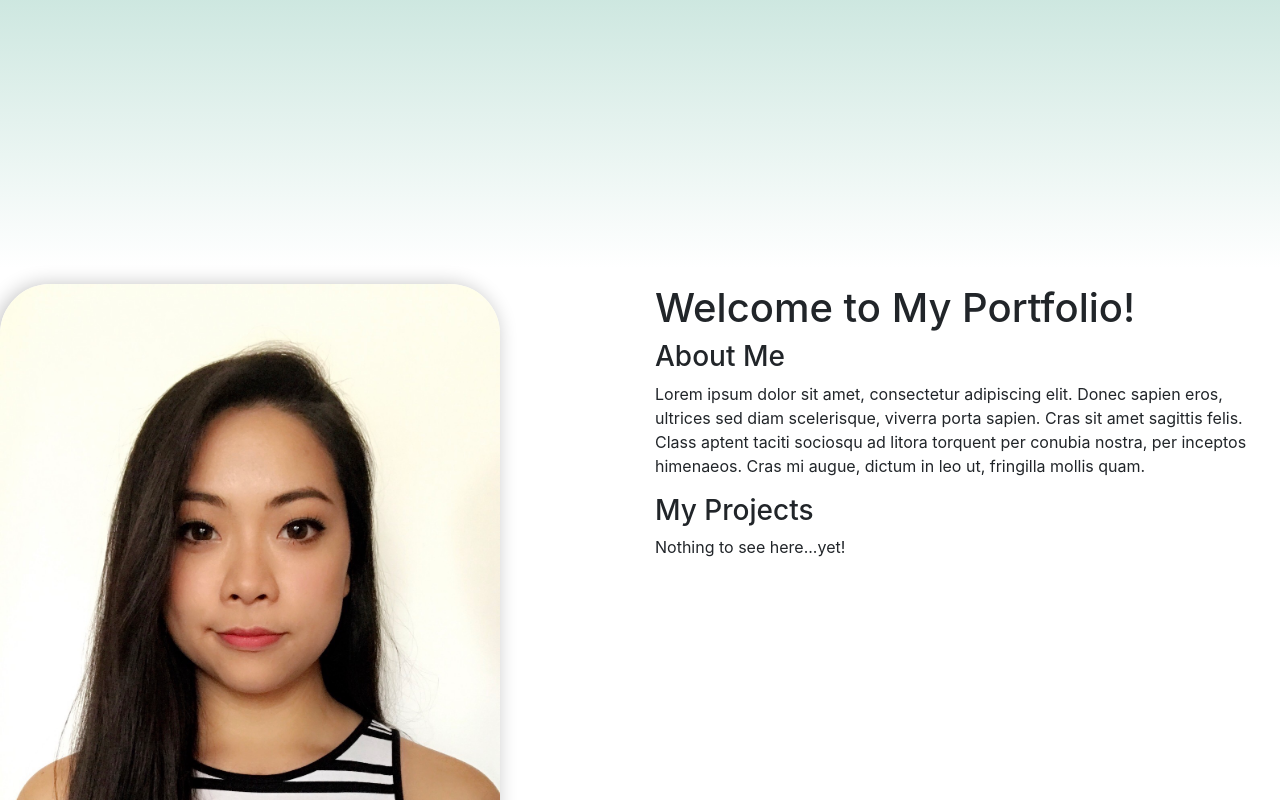
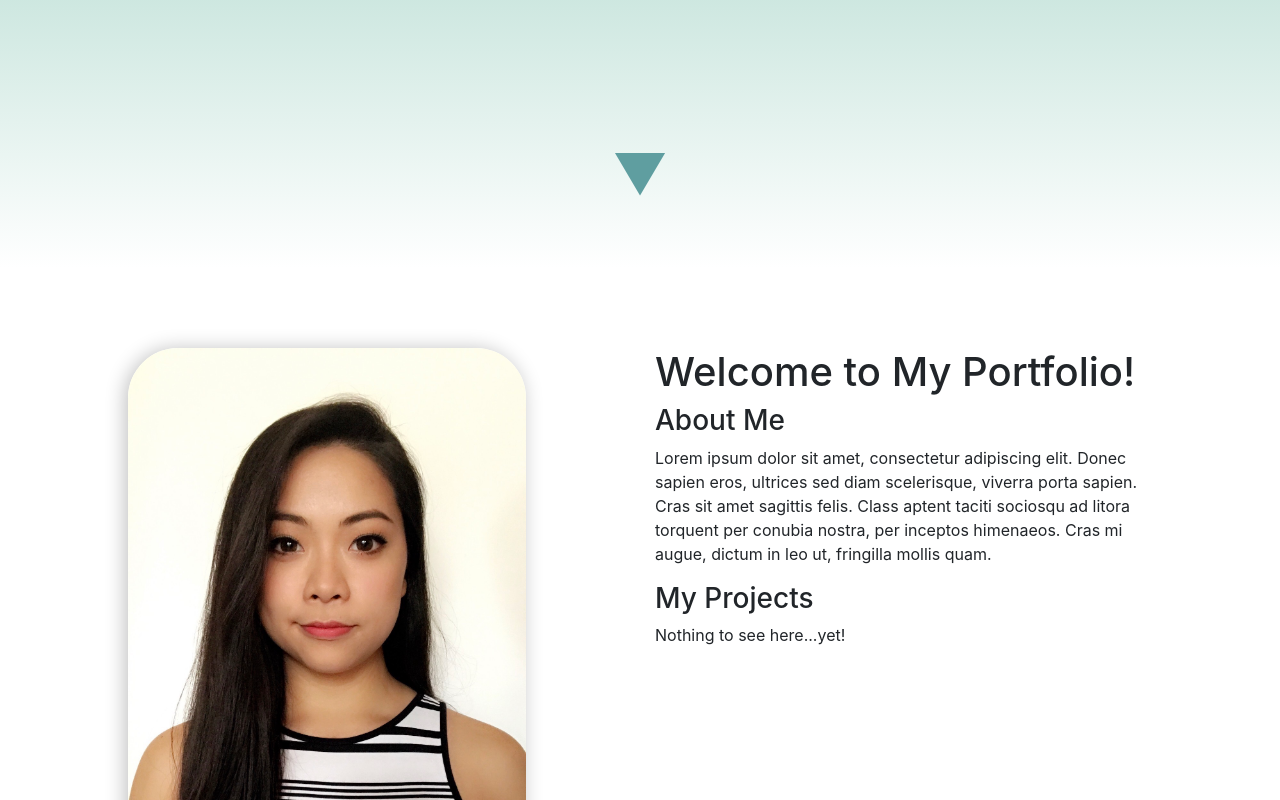
Before and after one commit to meo8/portfolio, a plain HTML site: page index.html in a window 1280 px wide. Shown: the part 580-1380 px from the top of the page. Drawn offline with nearby package versions, Linux system fonts and the light colour scheme.

Commit message:
Add anchor for scroll

```diff
--- a/index.html
+++ b/index.html
@@ -19,7 +19,7 @@
   <body>
     <!-- See: https://getbootstrap.com/docs/4.0/components/navbar/-->
     <nav class="navbar navbar-expand-sm navbar-light">
-      <div class="container">
+      <div class="container" id="buttonContainer">
 
         <a href="https://github.com/meo8" target="_blank"><img class="logo-mark" src="assets/images/github.png" alt="">
         </a>
@@ -49,33 +49,37 @@
     <header>
       <h1 id="full-name">MEO HUYNH</h1>
       <h2 id="sub-title">Full Stack Developer</h2>
-      <a href="#intro" id="home-icon">▼</a>
+      <a href="#background" id="homeIcon">▼</a>
     </header>
 
-    <div class="background">
+
+    <!-- Contains the lower half of the page -->
+    <a href="#" id="intro"></a>
+    <div id="background">
       <!-- The container contains the grid, which is where you will want to place all of your body content. The grid has 12 columns per row. One full row of content is 12 columns. 2 content columns are 6 each. 4 content columns are 3 per. And 6 content columns are 2 each. See: https://getbootstrap.com/docs/4.0/layout/overview/ -->
       <div class="row">
         <!-- This column takes up 50% of the page-->
         <div class="col-md-6 col-sm-12 mt-3 mb-3">
           <div id="myImage">
-            <!-- This is an image tag. Add a description of your image to the alt tag so that Google know what the image is. -->
             <img src="assets/images/portrait.JPG" alt="Meo Huynh Profile Image" >
           </div>
           <div id="myLinks">
-            <!-- This is a list group. Even though we are not using <ol>, <ul>, or <li> we can still create a list group using classes. See: https://getbootstrap.com/docs/4.0/components/list-group/-->
+            <!-- See: https://getbootstrap.com/docs/4.0/components/list-group/ -->
             <div class="list-group list-group-flush mt-2">
               <!-- These are list items. -->
               <a href="https://github.com/meo8" class="list-group-item list-group-item-action"><img class="logo-mark" src="assets/images/github.png" alt="">github.com/meo8
               </a>
+
               <a href="https://linkedin.com/in/yourName" target="_blank" class="list-group-item list-group-item-action"><img class="logo-mark" src="assets/images/linkedin.png" alt="">linkedin.com/in/meoh</a>
+
               <a href="mailto:mhuynh828@gmail.com.tld?subject=Coming From Your Website" target="_blank" class="list-group-item list-group-item-action"><img class="logo-mark" src="assets/images/gmail.svg" alt="">mhuynh828@gmail.com</a>
             </div>
           </div>
         </div>
+
         <!-- This column takes up 50% of the page:
         Note: Columns in a row need to add up to 12! -->
-        <main id="intro" class="col-md-6 col-sm-12 mt-3">
-          <!-- <Header> tags are like <div> tags, but tell google what kind of content is inside. This is called Semantic HTML. Only 1 header tag per page. -->
+        <main class="col-md-6 col-sm-12 mt-3">
           <h1>Welcome to My Portfolio!</h1>
           <div id="aboutMe">
             <!-- Heading tags, or <H#> tags, are not the same as <Header>. They go from H1-H6 in order of what is important on your page. Typically, you will have 1 <h1> tag on a page, and multiple h2-h6 tags depending on your content. -->
@@ -97,5 +101,6 @@
         <p class="text-center mt-3">Page created by Meo Huynh. &copy; 2020.</p>
       </div>
     </footer>
+    <script type="text/javascript" src="main.js"></script>
   </body>
 </html>
```
